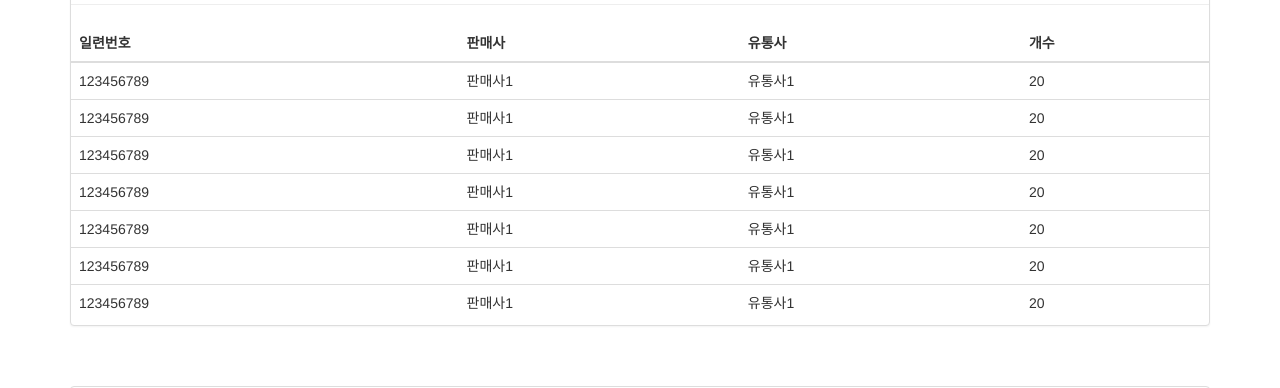
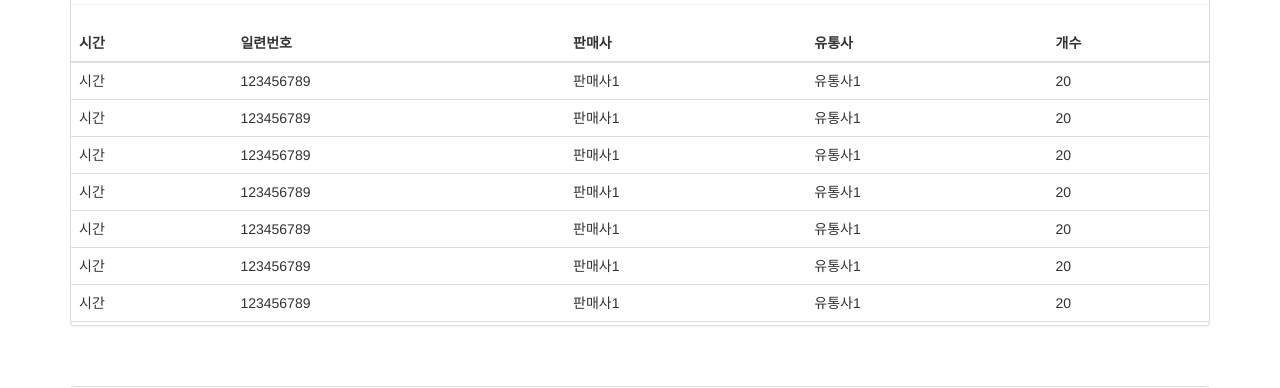
Before and after one commit to jangjh0601/blockchain_mask, a plain HTML site: page front_firebase/seller.html in a window 1280 px wide. Shown: the part 117-505 px from the top of the page. Drawn offline with nearby package versions, Linux system fonts and the light colour scheme; no server answers.

Commit message:
Working...

```diff
--- a/front_firebase/seller.html
+++ b/front_firebase/seller.html
@@ -34,6 +34,7 @@
     <table class="table table-hover" >
 			<thead>
 				<tr>
+          <th>시간</th>
 					<th>일련번호</th>
           <th>판매사</th>
           <th>유통사</th>
@@ -42,48 +43,61 @@
 			</thead>
 			<tbody>
         <tr>
+          <td>시간</td>
 					<td>123456789</td>
           <td>판매사1</td>
           <td>유통사1</td>
           <td>20</td>
 				</tr>
         <tr>
+          <td>시간</td>
 					<td>123456789</td>
           <td>판매사1</td>
           <td>유통사1</td>
           <td>20</td>
 				</tr>
         <tr>
+          <td>시간</td>
 					<td>123456789</td>
           <td>판매사1</td>
           <td>유통사1</td>
           <td>20</td>
 				</tr>
         <tr>
+          <td>시간</td>
 					<td>123456789</td>
           <td>판매사1</td>
           <td>유통사1</td>
           <td>20</td>
 				</tr>
         <tr>
+          <td>시간</td>
 					<td>123456789</td>
           <td>판매사1</td>
           <td>유통사1</td>
           <td>20</td>
 				</tr>
         <tr>
+          <td>시간</td>
 					<td>123456789</td>
           <td>판매사1</td>
           <td>유통사1</td>
           <td>20</td>
 				</tr>
         <tr>
+          <td>시간</td>
 					<td>123456789</td>
           <td>판매사1</td>
           <td>유통사1</td>
           <td>20</td>
 				</tr>
-
+        <tr>
+          <td>시간</td>
+					<td>123456789</td>
+          <td>판매사1</td>
+          <td>유통사1</td>
+          <td>20</td>
+				</tr>
 			</tbody>
 		</table>
 	</div>
@@ -102,6 +116,7 @@
       <table class="table table-hover" >
   			<thead>
   				<tr>
+            <th>시간</th>
   					<th>일련번호</th>
             <th>판매사</th>
             <th>유통사</th>
@@ -110,42 +125,49 @@
   			</thead>
   			<tbody  >
           <tr>
+            <td>시간</td>
   					<td>123456789</td>
             <td>판매사1</td>
             <td>유통사1</td>
             <td>20</td>
   				</tr>
           <tr>
+            <td>시간</td>
             <td>123456789</td>
             <td>판매사1</td>
             <td>유통사1</td>
             <td>20</td>
           </tr>
           <tr>
+            <td>시간</td>
             <td>123456789</td>
             <td>판매사1</td>
             <td>유통사1</td>
             <td>20</td>
           </tr>
           <tr>
+            <td>시간</td>
             <td>123456789</td>
             <td>판매사1</td>
             <td>유통사1</td>
             <td>20</td>
           </tr>
           <tr>
+            <td>시간</td>
             <td>123456789</td>
             <td>판매사1</td>
             <td>유통사1</td>
             <td>20</td>
           </tr>
           <tr>
+            <td>시간</td>
             <td>123456789</td>
             <td>판매사1</td>
             <td>유통사1</td>
             <td>20</td>
           </tr>
           <tr>
+            <td>시간</td>
             <td>123456789</td>
             <td>판매사1</td>
             <td>유통사1</td>
```
Lines whose indentation alone changed are shown as unchanged.
